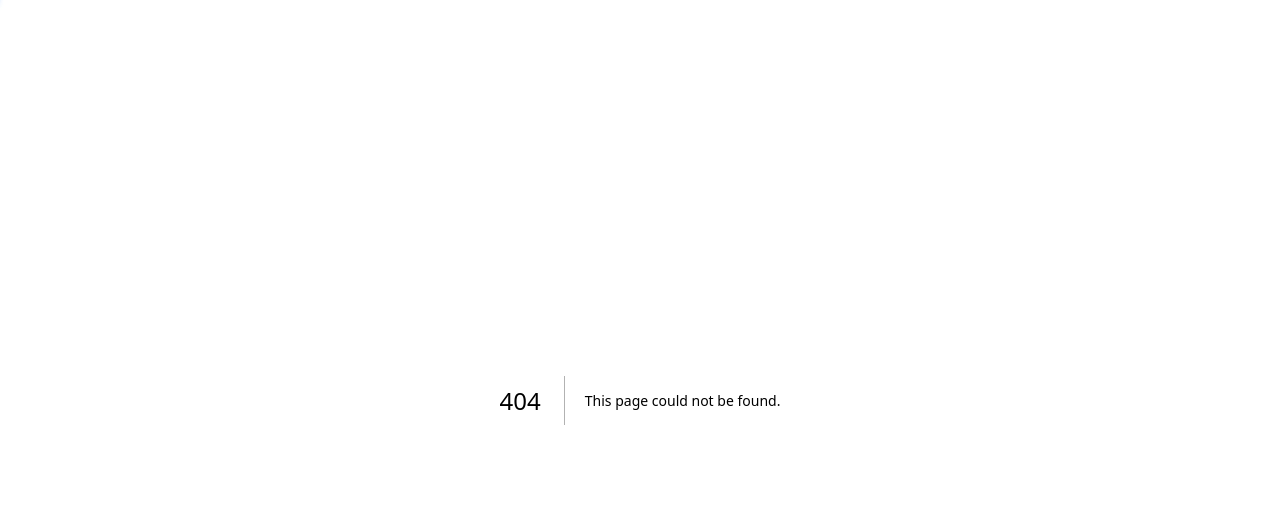
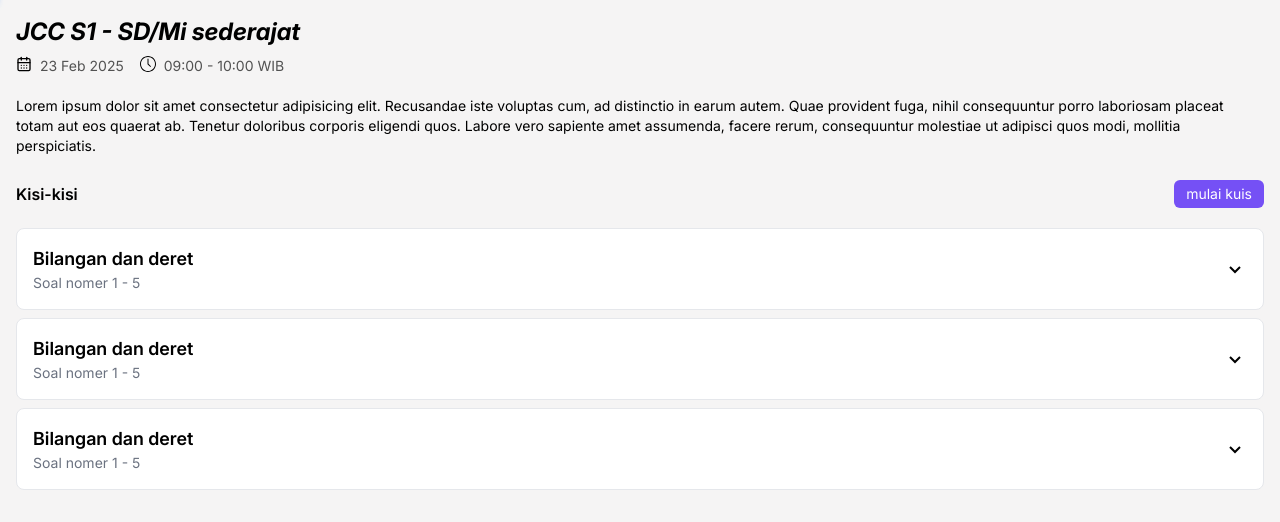
Before and after one commit to Firay24/JD-FiraYusiRukmana-jcc-frontend, a Next.js app: page /member/event/1 in a window 1280 px wide. Before the commit this address had no page. Shown: the top 522 px of the page. Built offline with nearby package versions, Linux system fonts and the light colour scheme.

Commit message:
feat(member): navigate to event details page
- Added navigation to event details page
- Updated event card to use Next.js router

```diff
--- /dev/null
+++ b/src/app/member/event/[id]/page.tsx
@@ -0,0 +1,75 @@
+"use client";
+
+import Container from "@/components/base/Container";
+import React, { useState } from "react";
+import { BiChevronDown, BiChevronUp } from "react-icons/bi";
+import { LuCalendarDays } from "react-icons/lu";
+import { SlClock } from "react-icons/sl";
+
+const ExpandableCard = ({ title, questions }) => {
+  const [isOpen, setIsOpen] = useState(false);
+
+  return (
+    <div className={`cursor-pointer rounded-lg border p-4 transition-all ${isOpen ? "bg-blue-100" : "bg-white"}`} onClick={() => setIsOpen(!isOpen)}>
+      <div className="flex items-center justify-between">
+        <div>
+          <p className="text-lg font-semibold">{title}</p>
+          <p className="text-sm text-gray-500">Soal nomer 1 - 5</p>
+        </div>
+        {isOpen ? <BiChevronUp size={24} /> : <BiChevronDown size={24} />}
+      </div>
+      {isOpen && (
+        <ul className="mt-3 list-decimal pl-5 text-sm text-gray-700">
+          {questions.map((q, index) => (
+            <li key={index}>{q}</li>
+          ))}
+        </ul>
+      )}
+    </div>
+  );
+};
+
+const DetailEvent = () => {
+  const dummyQuestions = ["but also the leap into", "dummy text ever since", "but also the leap into", "dummy text ever since", "but also the leap into"];
+
+  return (
+    <div className="min-h-screen bg-base-gray">
+      <Container>
+        <div className="p-4">
+          {/* Header */}
+          <div className="flex flex-col gap-2">
+            <p className="text-2xl font-bold italic">JCC S1 - SD/Mi sederajat</p>
+            <div className="flex flex-row gap-4">
+              <div className="flex flex-row gap-2">
+                <LuCalendarDays />
+                <p className="text-sm text-neutral-600">23 Feb 2025</p>
+              </div>
+              <div className="flex flex-row gap-2">
+                <SlClock />
+                <p className="text-sm text-neutral-600">09:00 - 10:00 WIB</p>
+              </div>
+            </div>
+          </div>
+
+          {/* Content */}
+          <p className="mt-5 text-sm">Lorem ipsum dolor sit amet consectetur adipisicing elit. Recusandae iste voluptas cum, ad distinctio in earum autem. Quae provident fuga, nihil consequuntur porro laboriosam placeat totam aut eos quaerat ab. Tenetur doloribus corporis eligendi quos. Labore vero sapiente amet assumenda, facere rerum, consequuntur molestiae ut adipisci quos modi, mollitia perspiciatis.</p>
+
+          {/* Kisi-kisi */}
+          <div className="mt-6 flex flex-col gap-2">
+            <div className="mb-3 flex flex-row items-center justify-between gap-2">
+              <p className="text-md font-semibold">Kisi-kisi</p>
+              <button className="rounded-md bg-base-purple px-3 py-1 text-sm text-white">mulai kuis</button>
+            </div>
+
+            {/* Cards */}
+            <ExpandableCard title="Bilangan dan deret" questions={dummyQuestions} />
+            <ExpandableCard title="Bilangan dan deret" questions={dummyQuestions} />
+            <ExpandableCard title="Bilangan dan deret" questions={dummyQuestions} />
+          </div>
+        </div>
+      </Container>
+    </div>
+  );
+};
+
+export default DetailEvent;
--- a/src/app/member/event/page.tsx
+++ b/src/app/member/event/page.tsx
@@ -4,6 +4,7 @@ import Navbar from "@/components/module/Navbar";
 import { navbarMenuMember } from "@/data/navbarMember";
 import React, { useEffect, useState } from "react";
 import { eventsDummy } from "./data";
+import { useRouter } from "next/navigation";
 
 const tabs = [
   { id: "all", label: "All" },
@@ -14,6 +15,9 @@ const tabs = [
 const Event = () => {
   const [activeTab, setActiveTab] = useState("all");
   const [isScrolled, setIsScrolled] = useState(false);
+
+  // Hooks
+  const router = useRouter();
 
   useEffect(() => {
     const handleScroll = () => {
@@ -47,7 +51,7 @@ const Event = () => {
             {eventsDummy
               .filter((event) => event.category === activeTab || activeTab === "all")
               .map((event) => (
-                <div key={event.id} className="flex rounded-lg bg-white p-4 shadow-md">
+                <div key={event.id} className="flex rounded-lg bg-white p-4 shadow-md" onClick={() => router.push(`/member/event/${event.id}`)}>
                   <div className={`mr-4 w-1 ${event.color} rounded-full`} />
                   <div className="flex flex-col space-y-2">
                     <h3 className="text-lg font-semibold text-gray-800">{event.title}</h3>
```
